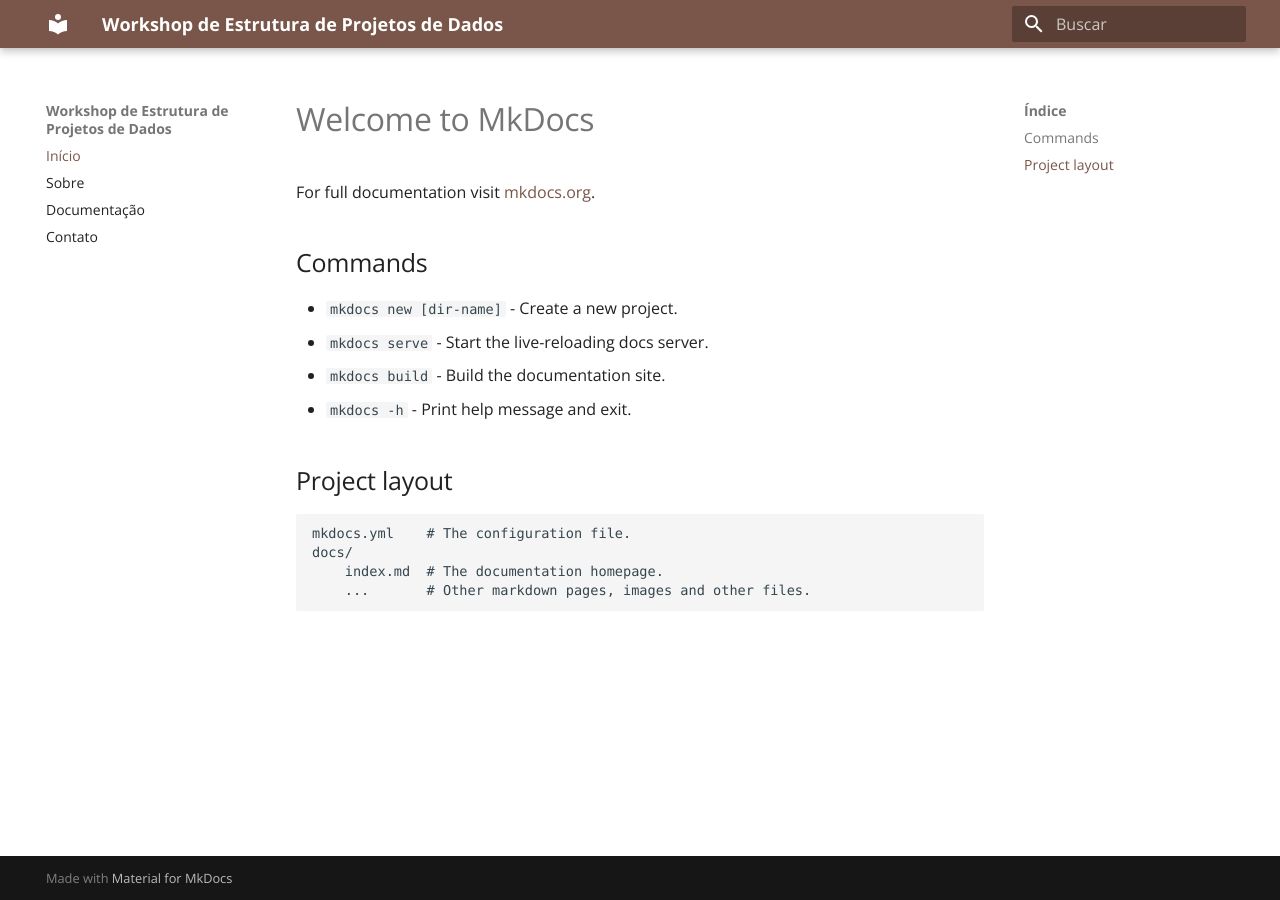
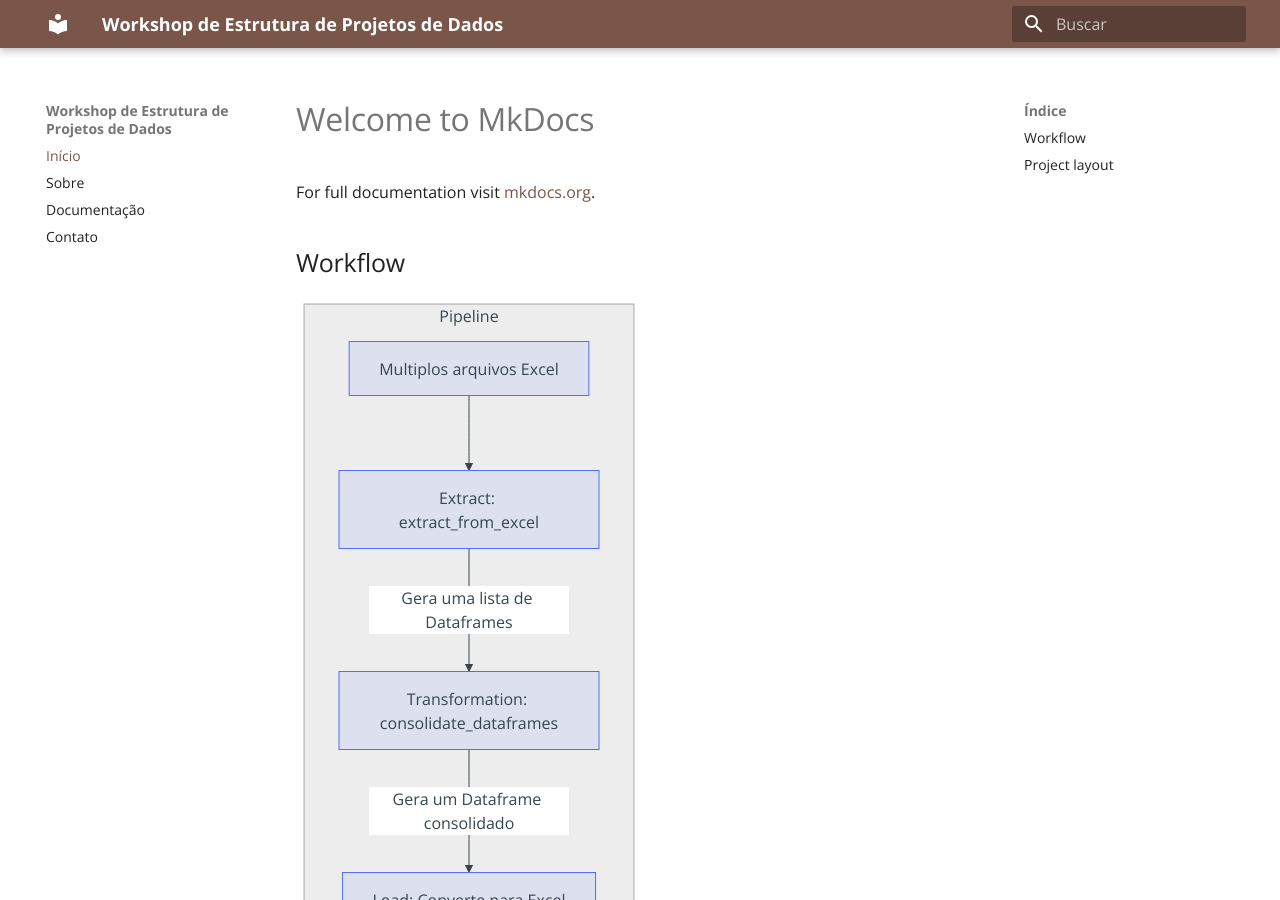
Before and after one commit to jusluz/workshop_estrutura_projetos_dados, an MkDocs documentation site: the page built from docs/index.md, in a window 1280 px wide and 900 px high. Built offline with MkDocs 1.6.1 and Material for MkDocs 9.7.7, drawn with Linux system fonts in a browser that asks for light colours; some web fonts are replaced.

Commit message:
criando documentação e CI

````diff
--- a/docs/index.md
+++ b/docs/index.md
@@ -2,12 +2,17 @@
 
 For full documentation visit [mkdocs.org](https://www.mkdocs.org).
 
-## Commands
+## Workflow
 
-* `mkdocs new [dir-name]` - Create a new project.
-* `mkdocs serve` - Start the live-reloading docs server.
-* `mkdocs build` - Build the documentation site.
-* `mkdocs -h` - Print help message and exit.
+```mermaid
+flowchart LR
+    subgraph ETL[Pipeline]
+        A[Multiplos arquivos Excel] --> B[Extract: extract_from_excel]
+        B[Extract: extract_from_excel] --> |Gera uma lista de Dataframes| C[Transformation: consolidate_dataframes]
+        C[Transformation: consolidate_dataframes] --> |Gera um Dataframe consolidado| D[Load: Converte para Excel]
+        D[Load: Converte para Excel] --> |Salva o consolidado em Excel| E[Pasta Output: Um arquivo único Excel]
+    end
+```
 
 ## Project layout
 
--- a/mkdocs.yml
+++ b/mkdocs.yml
@@ -44,9 +44,3 @@ plugins:
   - search
   - mkdocstrings:
       default_handler: python
-
-
-# Configuração do plugin de GitHub
-repo:
-  url: https://github.com/usuario/repositório
-  edit_uri: edit/main/docs/
````
Also changed, not shown: README.MD (+1 -1 lines), 1 other file.
